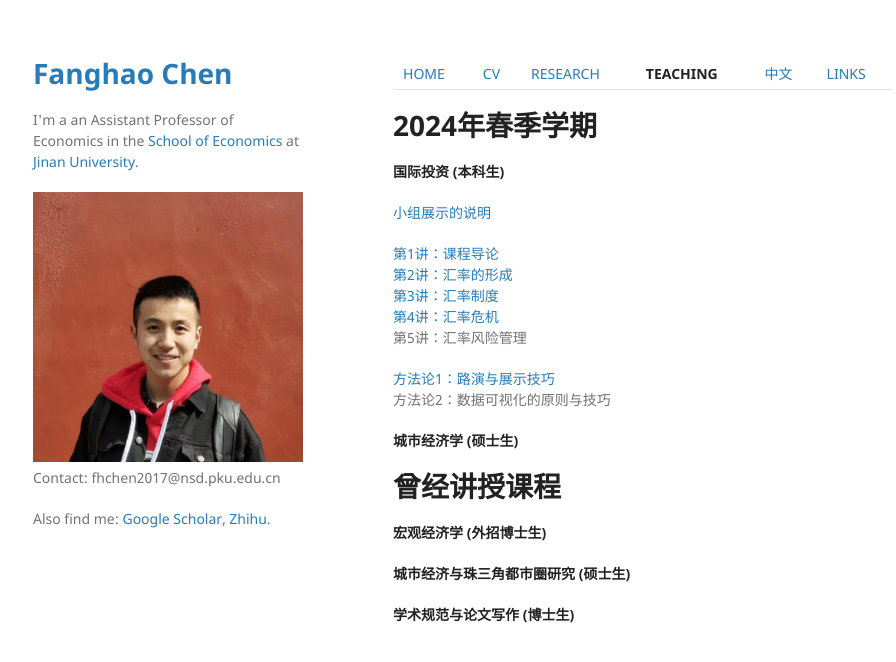
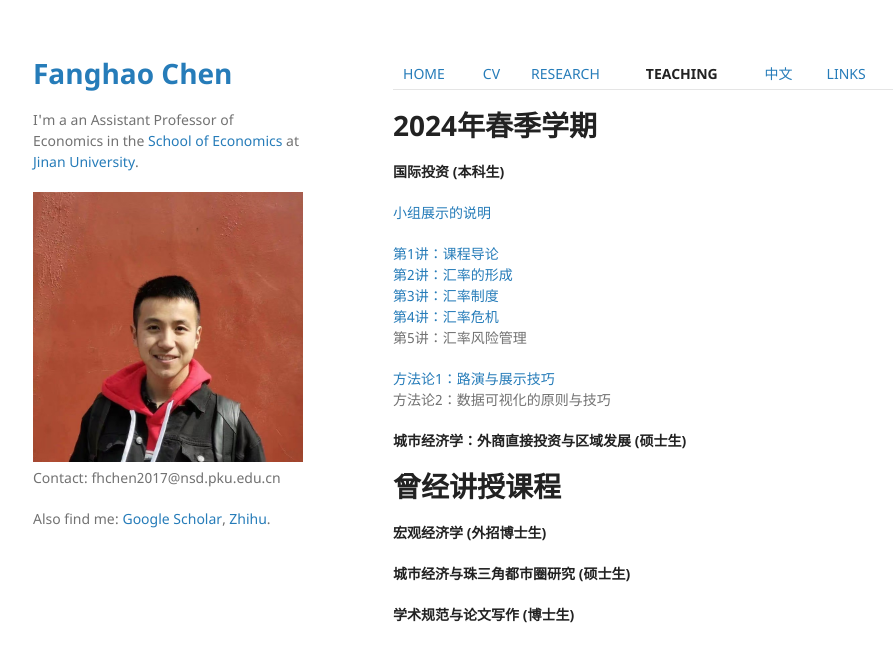
Before and after one commit to FanghaoChen/homepage, a Jekyll site: the page built from teaching.md, in a window 1280 px wide. Shown: the top 662 px of the page, without its empty margins (177-1073 px from the left). Built offline with Jekyll 4.4.1, drawn with Linux system fonts in a browser that asks for light colours; our own code applies the rules of GitHub Pages for plain Markdown files.

Commit message:
Update teaching.md

```diff
--- a/teaching.md
+++ b/teaching.md
@@ -15,7 +15,7 @@
 [方法论1：路演与展示技巧](./assets/方法论1_路演与展示技巧.pdf) <br/>
 方法论2：数据可视化的原则与技巧
 
-**城市经济学 (硕士生)** <br/>
+**城市经济学：外商直接投资与区域发展 (硕士生)** <br/>
 
 # 曾经讲授课程
 
```
